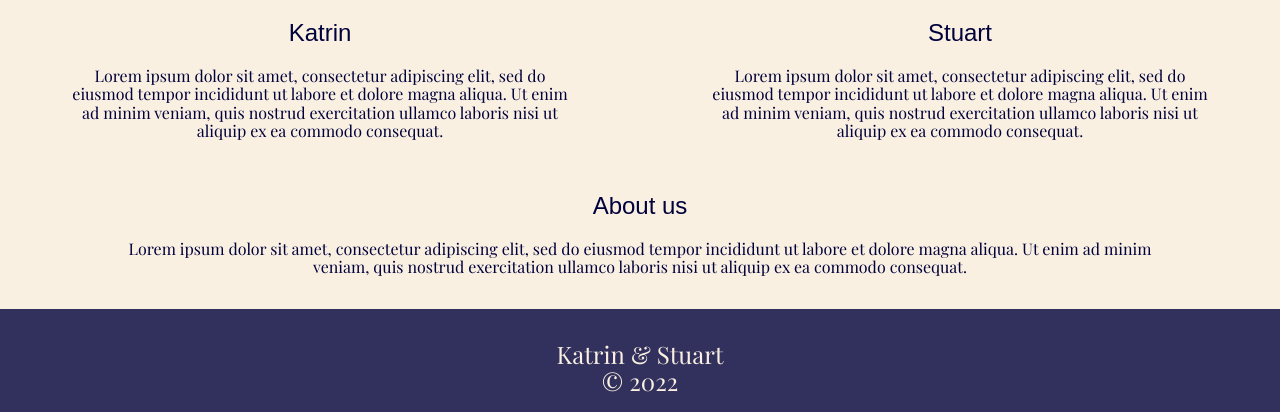
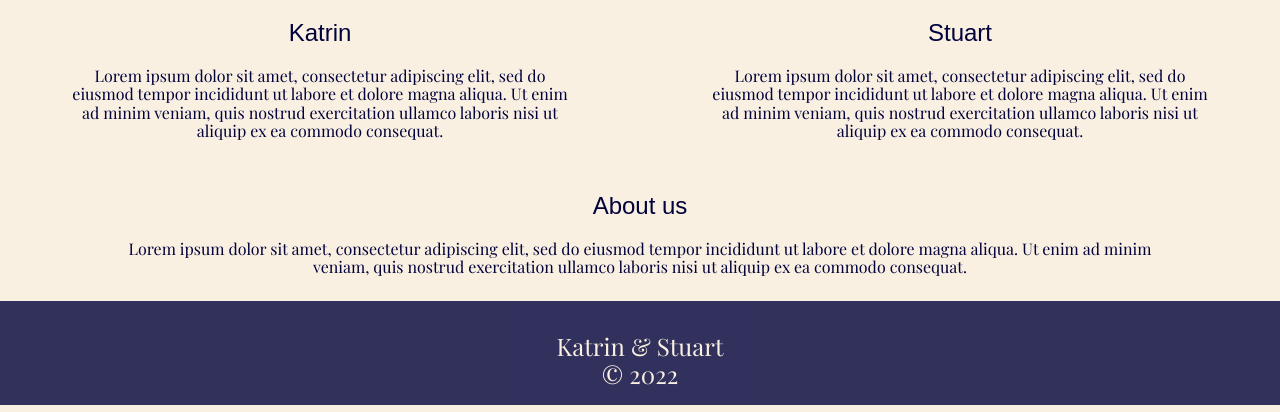
Before and after one commit to solpyro/wedding, a PHP site: page / in a window 1280 px wide. Shown: the part 712-1124 px from the top of the page. Run offline with PHP 8.4, Linux system fonts and the light colour scheme; some libraries are stand-ins or nearby versions; some web fonts are replaced.

Commit message:
Fix positioning for the footer element

```diff
--- a/css/footer.css
+++ b/css/footer.css
@@ -1,8 +1,15 @@
+#content-container {
+    padding-bottom: 8rem;
+}
+
 .footer {
     background-color: var(--footer-background);
     color: var(--menu-text);
     text-align: center;
-    margin-top: 2rem;
     padding: 2rem 0 1rem;
     font-size: 1.5rem;
+
+    position: absolute;
+    bottom: 0;
+    width: 100%;
 }
--- a/css/main.css
+++ b/css/main.css
@@ -5,7 +5,6 @@
 @import url("footer.css");
 
 body {
-    /* overflow: hidden; */
     background-color: var(--main-background);
     font-family: var(--serif);
     color: var(--main-text);
@@ -27,3 +26,25 @@ h2 {
 body.loading  [lang=et] {
     display: none;
 }
+
+#page-container {
+    position: relative;
+    min-height: 100vh;
+}
+
+#content-container {
+    padding-top: 2.73rem;
+}
+
+@media (min-width: 48rem) {  /* 768px */
+    #content-container {
+        padding-top: 2.1rem;
+    }
+}
+
+
+@media (min-width:58rem) { /* 930px */
+    #content-container {
+        padding-top: 3.25rem;
+    }
+}
--- a/css/menu.css
+++ b/css/menu.css
@@ -12,10 +12,6 @@
     left: 0;
     top: 0;
     width:100%;
-}
-
-body {
-    padding-top: 2.73rem;
 }
 
 .menu-toggle {
@@ -82,9 +78,6 @@ body {
 }
 
 @media (min-width: 48rem) {  /* 768px */
-    body {
-        padding-top: 2.1rem;
-    }
     .menu-bar {
         height: 2.1rem;
         font-size: 1rem;
@@ -100,10 +93,6 @@ body {
 
 
 @media (min-width:58rem) { /* 930px */
-    body {
-        padding-top: 3.25rem;
-    }
-
     .menu-bar {
         height: 3.25rem;
         font-size: 1.5rem;
--- a/index.php
+++ b/index.php
@@ -7,9 +7,11 @@
 		<script type="text/javascript" src="js/countdown.js" ></script>
 	</head>
 	<body class="loading">
+		<div id="page-container">
 
 <?php include 'inc/menu.php' ?>
 
+			<div id="content-container">
 				<div class="banner">
 					<h1 class="banner-title inside">Katrin Kivistik<br /><span>&amp;</span><br />Stuart Kemp</h1>
 				</div>
@@ -39,7 +41,10 @@
 					<p lang="en" class="about">Lorem ipsum dolor sit amet, consectetur adipiscing elit, sed do eiusmod tempor incididunt ut labore et dolore magna aliqua. Ut enim ad minim veniam, quis nostrud exercitation ullamco laboris nisi ut aliquip ex ea commodo consequat.</p>
 					<p lang="et" class="about">ET Lorem ipsum dolor sit amet, consectetur adipiscing elit, sed do eiusmod tempor incididunt ut labore et dolore magna aliqua. Ut enim ad minim veniam, quis nostrud exercitation ullamco laboris nisi ut aliquip ex ea commodo consequat.</p>
 				</div>
+			</div>
 
 <?php include 'inc/footer.php' ?>
+
+		</div>
 	</body>
 </html>
--- a/venues.php
+++ b/venues.php
@@ -6,9 +6,11 @@
 		<link rel="stylesheet" href="css/venues.css" />
 	</head>
 	<body class="loading">
+		<div id="page-container">
 
 <?php include 'inc/menu.php' ?>
 
+			<div id="content-container">
 				<div class="pure-g">
 					<div class="pure-u-1 pure-u-md-1-2 about-me">
 						<img src="img/karli-kirik.jpg" class="photo" />
@@ -27,7 +29,10 @@
 						<p lang="et" class="about">ET Lorem ipsum dolor sit amet, consectetur adipiscing elit, sed do eiusmod tempor incididunt ut labore et dolore magna aliqua. Ut enim ad minim veniam, quis nostrud exercitation ullamco laboris nisi ut aliquip ex ea commodo consequat.</p>
 					</div>
 				</div>
+			</div>
 
 <?php include 'inc/footer.php' ?>
+
+		</div>
 	</body>
 </html>
```
Lines whose indentation alone changed are shown as unchanged.
